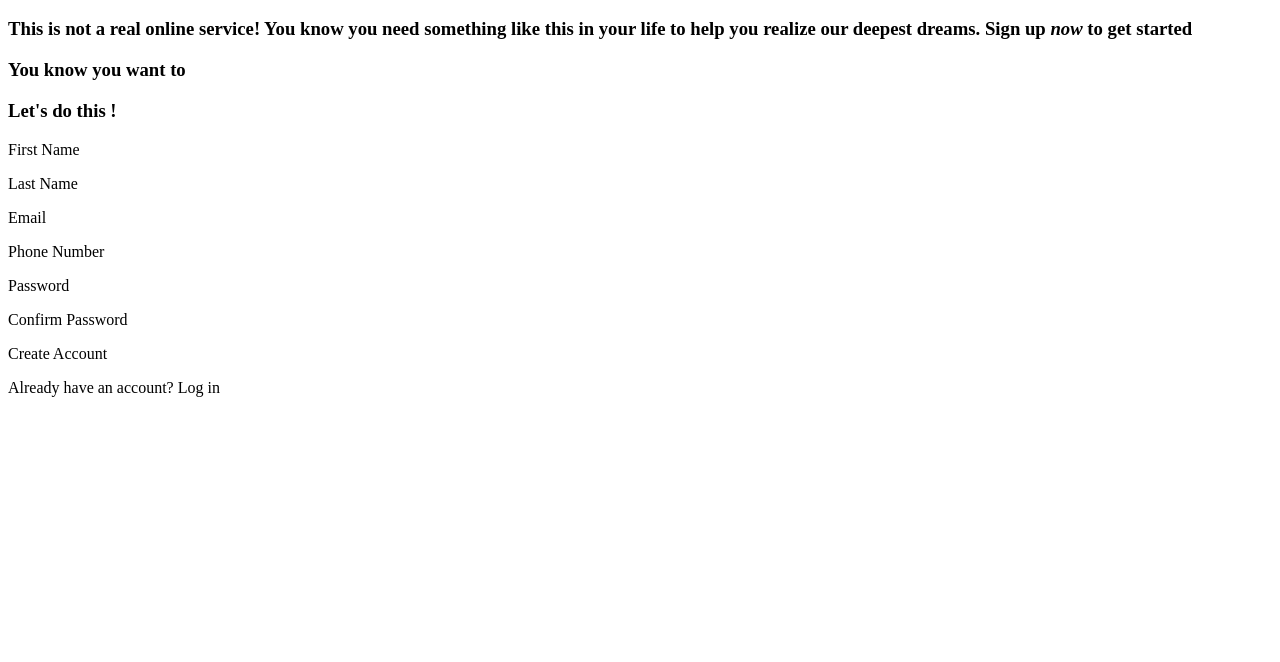
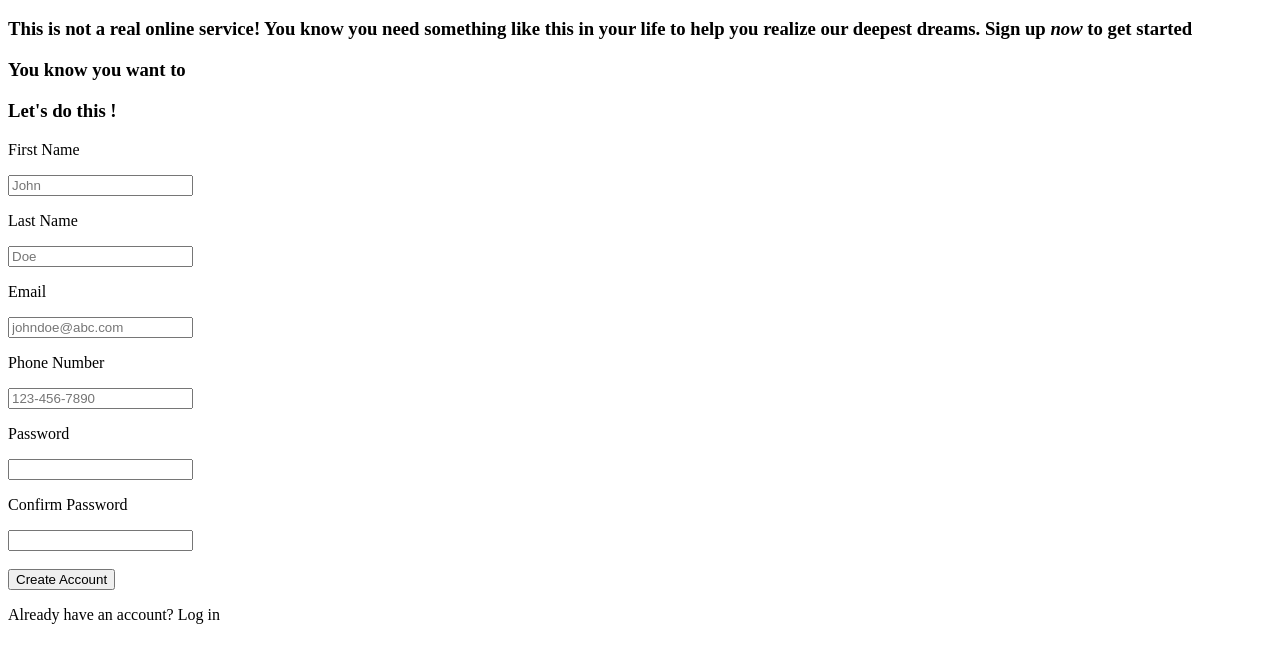
Before and after one commit to samsonite565/the_odin_project, a plain HTML site: page signUpForm_project/index.html in a window 1280 px wide. Shown: the part 48-710 px from the top of the page. Drawn offline with Linux system fonts and the light colour scheme.

Commit message:
started on the main structure of the html

```diff
--- a/signUpForm_project/index.html
+++ b/signUpForm_project/index.html
@@ -16,15 +16,21 @@
     <h3>Let's do this !</h3>
 
     <p>First Name</p>
+    <input for="first_name" type="text" required placeholder="John">
     <p>Last Name</p>
+    <input for="last_name" type="text" required placeholder="Doe">
     <p>Email</p>
+    <input for="email" type="text" required placeholder="johndoe@abc.com">
     <p>Phone Number</p>
+    <input for="phone_number" type="text" required placeholder="123-456-7890">
     <p>Password</p>
+    <input for="password" type="text" required>
     <p>Confirm Password</p>
+    <input for="confirmed_password" type="text" required ></br></br>
 
-    <btn>Create Account</btn>
+    <button>Create Account</button>
 
     <p>Already have an account? Log in</p>
   </body>
 
-</html
+</html>
```
